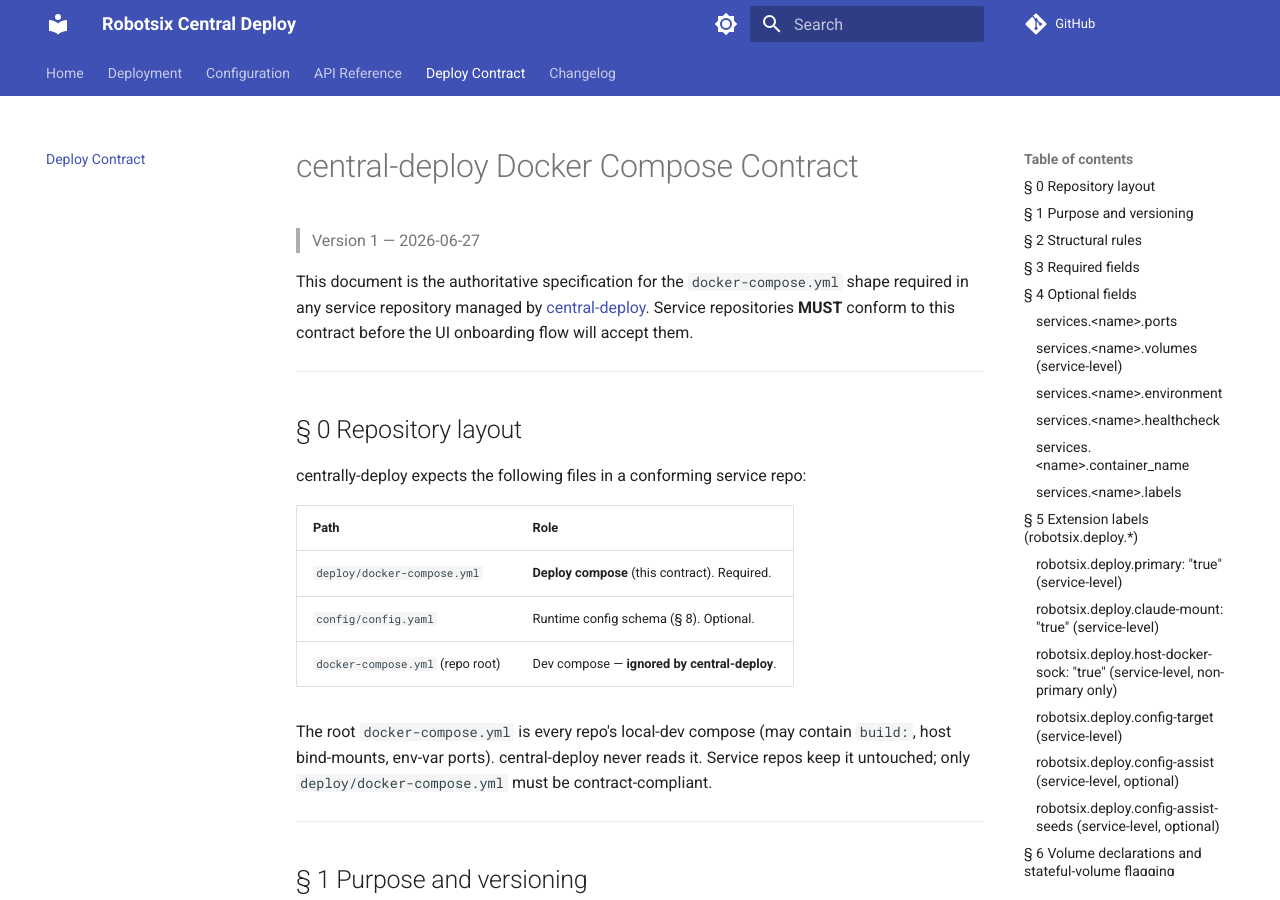
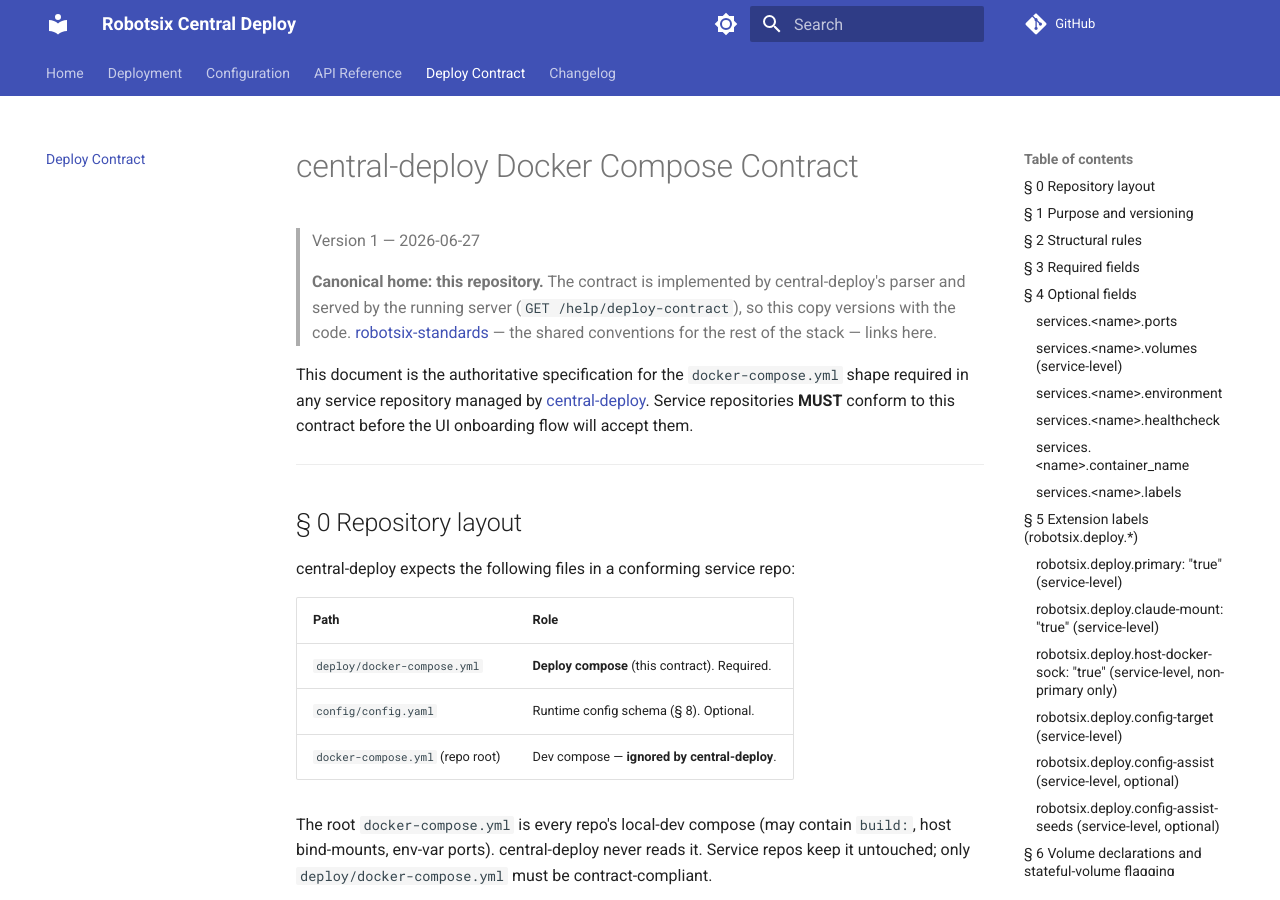
Before and after one commit to damien-robotsix/robotsix-central-deploy, an MkDocs documentation site: the page built from docs/DEPLOY_CONTRACT.md, in a window 1280 px wide and 900 px high. Built offline with MkDocs 1.6.1 and Material for MkDocs 9.7.7, drawn with Linux system fonts in a browser that asks for light colours; comment, search, counter and statistics services are not loaded.

Commit message:
docs: declare DEPLOY_CONTRACT.md the canonical contract copy
The copy in robotsix-standards drifted from the implementation and has
been replaced there by a pointer page; this file is authoritative and
versions with the parser that implements it.

Co-Authored-By: Claude Fable 5 <noreply@anthropic.com>
Claude-Session: https://claude.ai/code/session_01PtfFwQ2yvnvYCg9m5vW9Ze

```diff
--- a/docs/DEPLOY_CONTRACT.md
+++ b/docs/DEPLOY_CONTRACT.md
@@ -1,6 +1,12 @@
 # central-deploy Docker Compose Contract
 
 > Version 1 — 2026-06-27
+
+> **Canonical home: this repository.** The contract is implemented by
+> central-deploy's parser and served by the running server
+> (`GET /help/deploy-contract`), so this copy versions with the code.
+> [robotsix-standards](https://github.com/damien-robotsix/robotsix-standards)
+> — the shared conventions for the rest of the stack — links here.
 
 This document is the authoritative specification for the `docker-compose.yml`
 shape required in any service repository managed by
@@ -11,7 +17,7 @@ conform to this contract before the UI onboarding flow will accept them.
 
 ## § 0  Repository layout
 
-centrally-deploy expects the following files in a conforming service repo:
+central-deploy expects the following files in a conforming service repo:
 
 | Path | Role |
 |------|------|
```
Also changed, not shown: CHANGELOG.md (+1 -1 lines).
